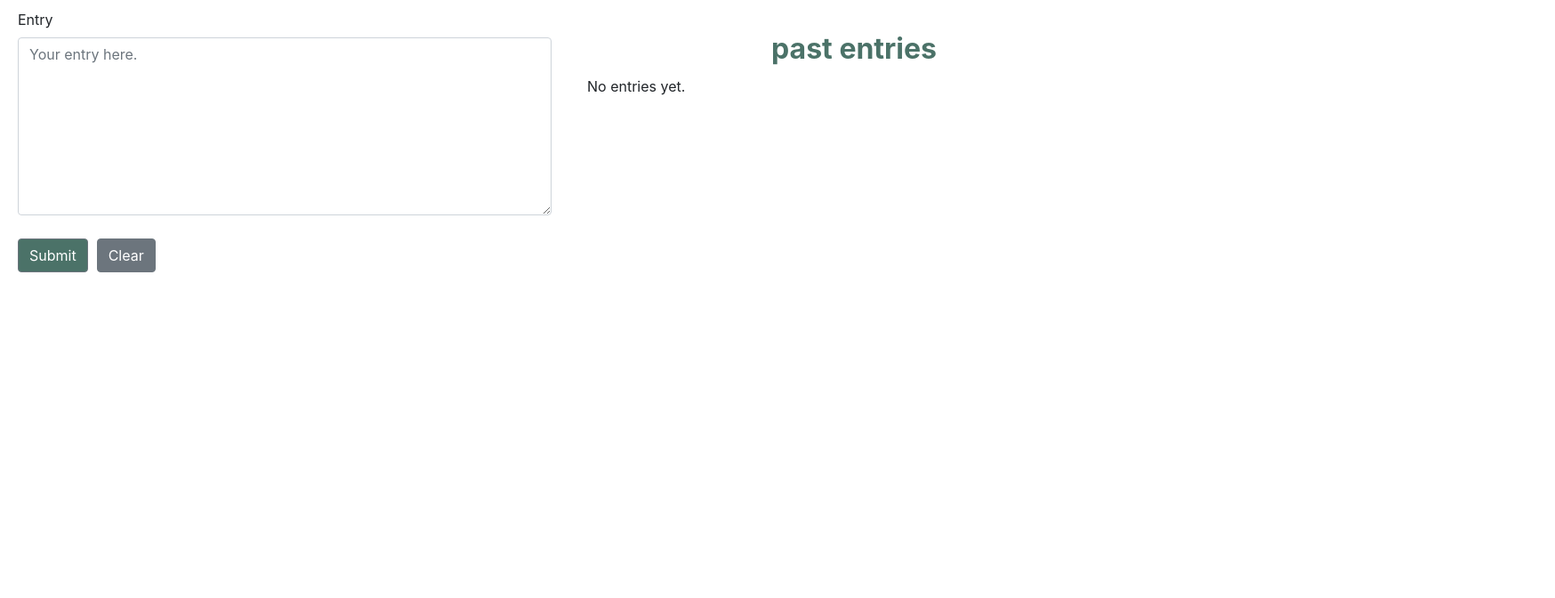
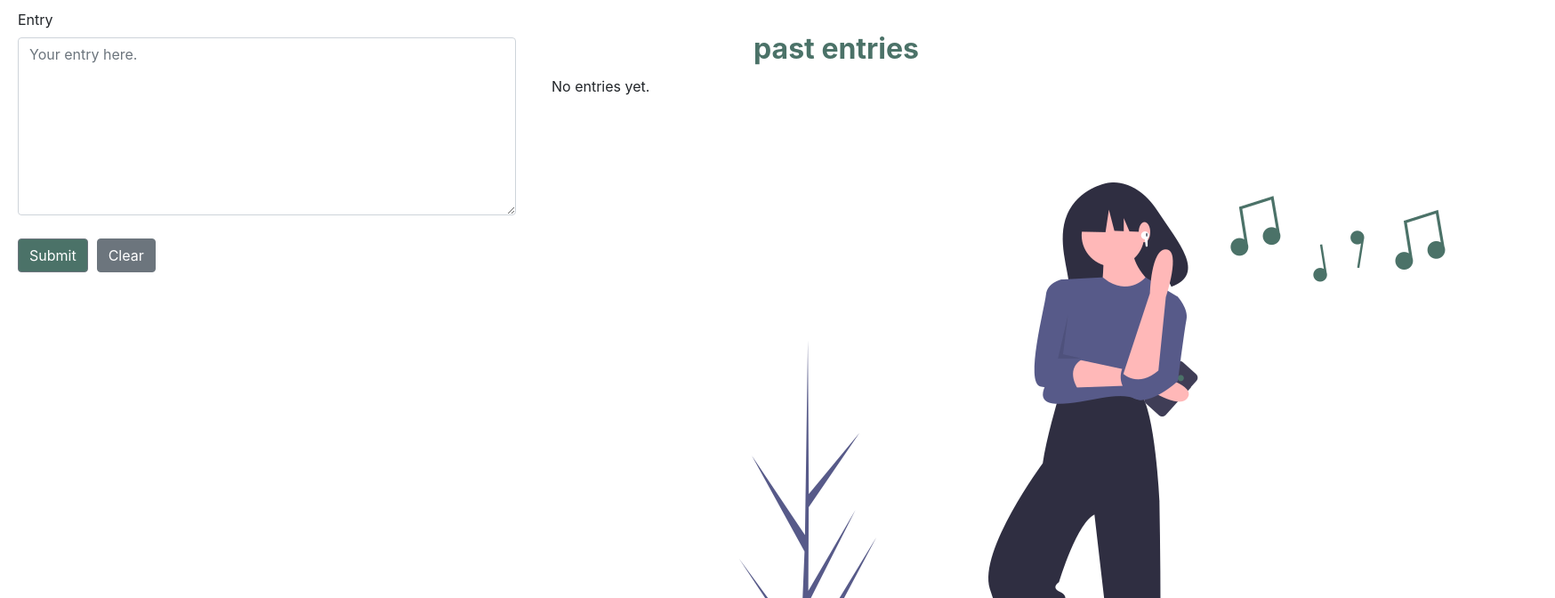
Before and after one commit to madisonkohls/melody-mapper, a React (Create React App) app: page /profile/1 in a window 1280 px wide. Shown: the part 480-1152 px from the top of the page at 89% size, 1748 px wide, since content can reach past the window. Before the commit the page ends 800 px from the top, so only its background shows below. Built offline with nearby package versions, Linux system fonts and the light colour scheme; no server answers.

Commit message:
adding pics

```diff
--- a/src/components/entries.js
+++ b/src/components/entries.js
@@ -3,7 +3,7 @@ import {Button, Col, Row, Container} from 'reactstrap'
 import good from '../assets/happy.png';
 import neutral from '../assets/neutral.png';
 import bad from '../assets/sad.png';
-
+import pic1 from '../assets/pic1.png';
 
 const EntryBody = props => {
   const lines = props.entryData.map((line, index) => {
@@ -39,6 +39,7 @@ const EntryBody = props => {
     return (
       <div>
         <p>No entries yet.</p>
+        <img id="loginpic" src={pic1} alt="People listening to music" />
       </div>
     )
   }
```
Also changed, not shown: src/assets/pic1.png (added), src/assets/pic2.png (added).
